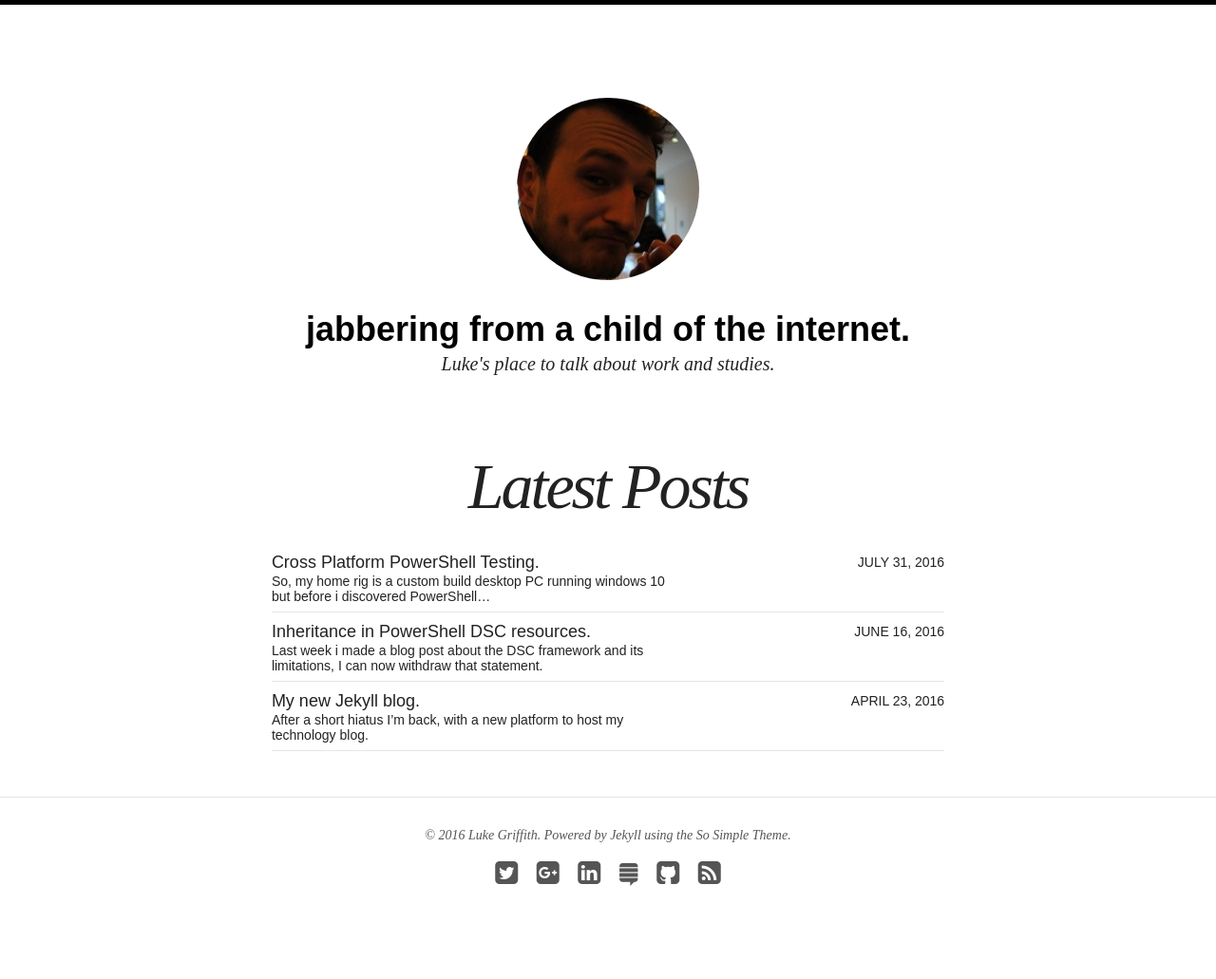
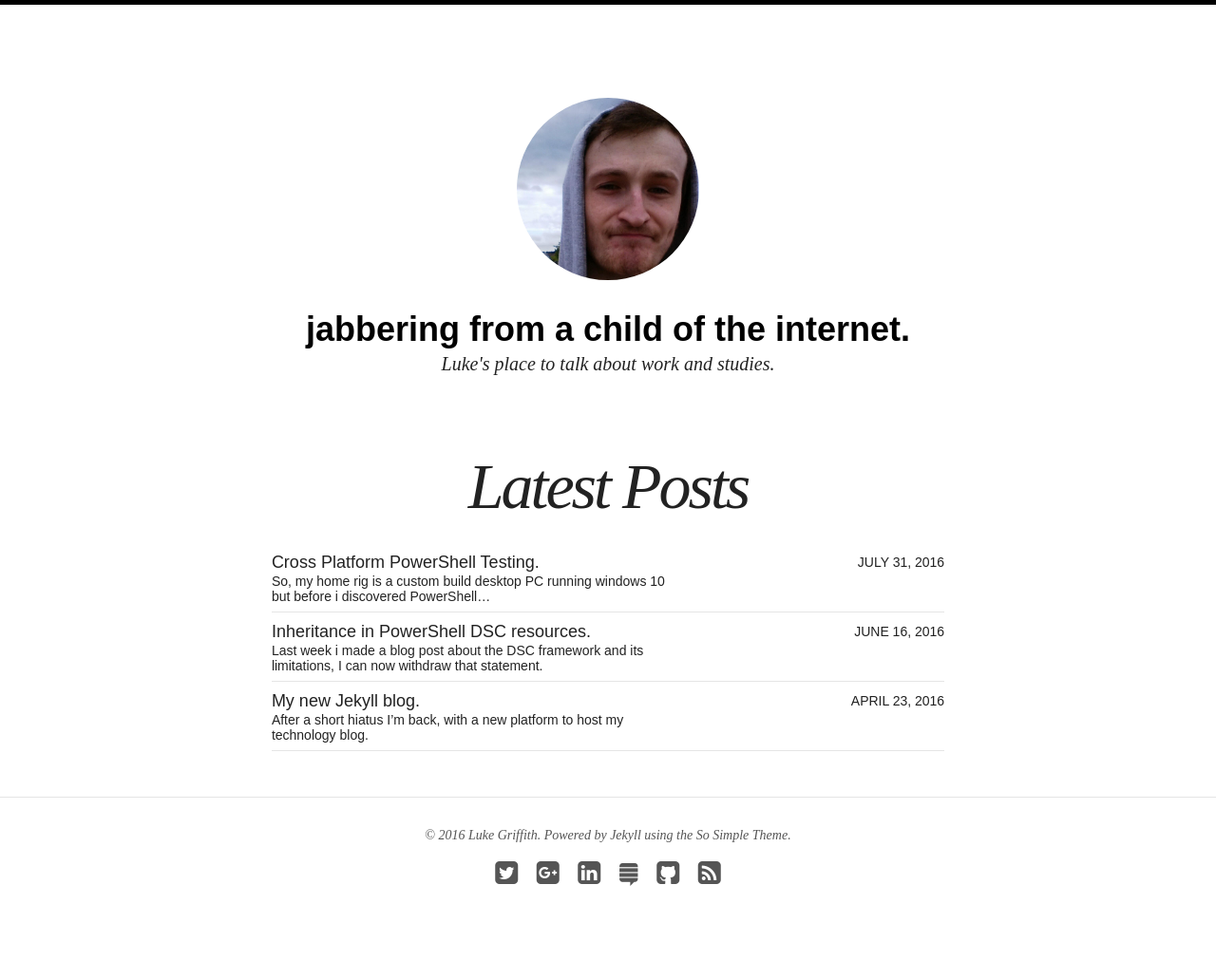
Before and after one commit to lukegriffith/JekyllBlog_Config, a Jekyll site: the page built from index.html, in a window 1280 px wide. Shown: the whole page at 95% size. Built offline with Jekyll 4.4.1, drawn with Linux system fonts in a browser that asks for light colours; nearby versions of some CDN libraries.

Commit message:
Changing logo.

```diff
--- a/_config.yml
+++ b/_config.yml
@@ -3,9 +3,9 @@
 title: jabbering from a child of the internet.
 locale: en_US
 description: Luke's place to talk about work and studies.
-logo: bio-photo-2.jpg
+logo: Ey596JUL.jpg
 search: true
-url: http://www.lukegriffith.co.uk
+url: http://127.0.0.1:4000/
 
 # Jekyll configuration
 
```
Also changed, not shown: images/Ey596JUL.jpg (added).
